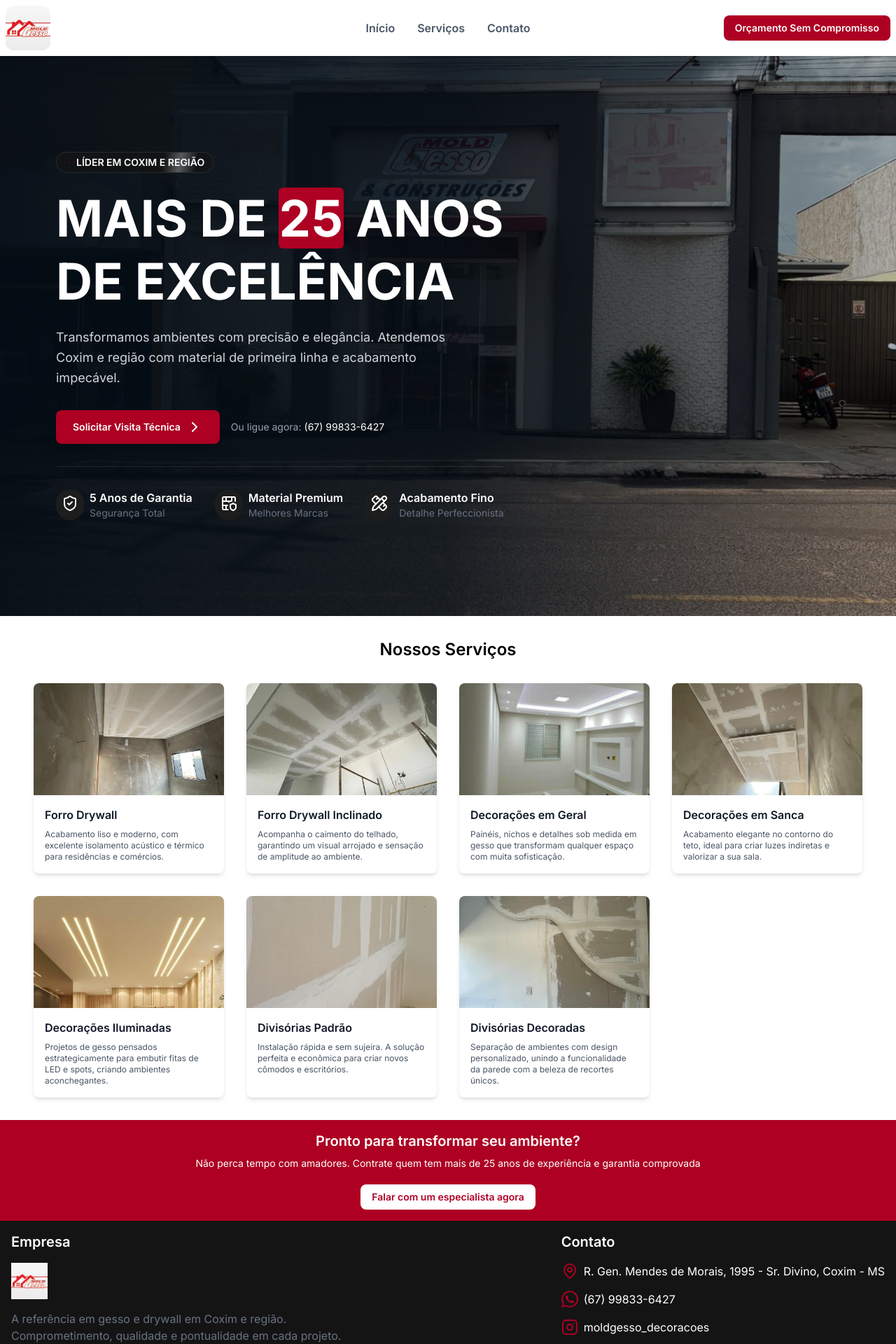
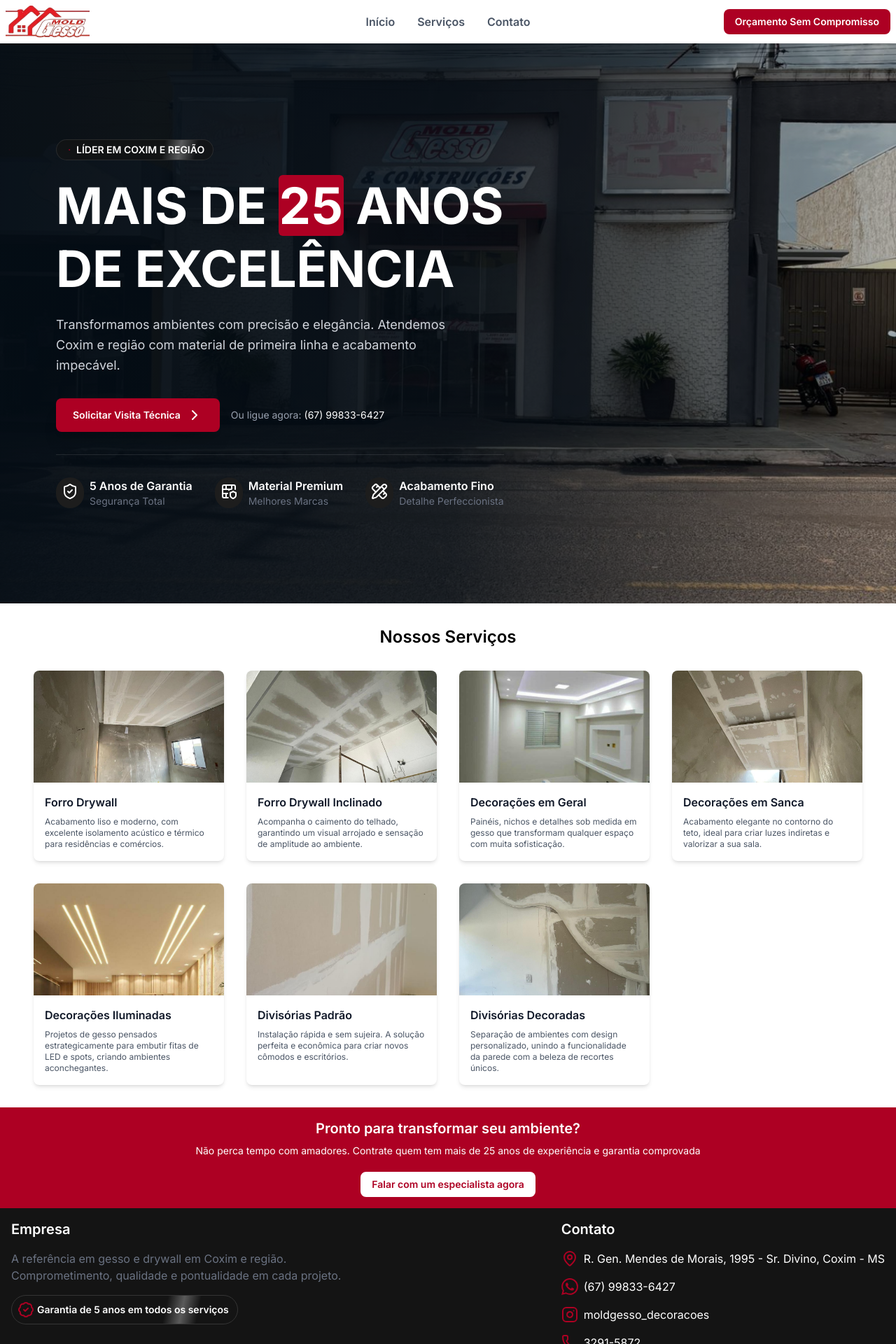
Before and after one commit to gessomold/gessomold-frontend, a React (Vite) app: page / in a window 1280 px wide. Shown: the top 1920 px of the page at 70% size. Built offline with nearby package versions, Linux system fonts and the light colour scheme.

Commit message:
feat: Alteração da logo

```diff
--- a/src/ components/Footer/index.tsx
+++ b/src/ components/Footer/index.tsx
@@ -1,7 +1,6 @@
 import { BadgeCheck, Instagram, Mail, MapPin, Phone } from "lucide-react";
 import logoWhatsapp from "../../assets/images/whatsapp.svg";
 import { motion } from "motion/react";
-import Logo from "../../assets/images/logo.jpg";
 
 export default function Footer() {
   return (
@@ -9,7 +8,6 @@ export default function Footer() {
       <section className="grid sm:grid-cols-2 p-4 gap-4">
         <div className="max-w-120 flex flex-col gap-4">
           <h2 className="text-xl font-semibold text-white">Empresa</h2>
-          <img src={Logo} alt="Logo" className="w-13 h-13" />
           <p className="text-gray-500">
             A referência em gesso e drywall em Coxim e região. Comprometimento,
             qualidade e pontualidade em cada projeto.
--- a/src/ components/Header/index.tsx
+++ b/src/ components/Header/index.tsx
@@ -1,4 +1,4 @@
-import Logo from "../../assets/images/logo.jpg";
+import Logo from "../../assets/images/logo.png";
 import { useState } from "react";
 import { Menu, X } from "lucide-react";
 
@@ -12,10 +12,10 @@ export default function Header() {
 
   return (
     <header
-      className="flex w-full p-2 items-center justify-between bg-white sticky top-0 z-50 shadow-sm"
+      className="flex flex-wrap gap-y-3 w-full p-2 items-center justify-between bg-white sticky top-0 z-50 shadow-sm"
       id="inicio"
     >
-      <img className="w-16 h-16 rounded-xl" src={Logo} alt="Logo" />
+      <img className="w-30" src={Logo} alt="Logo" />
 
       <ul className="hidden md:flex absolute left-1/2 -translate-x-1/2 gap-8">
         <li>
```
Also changed, not shown: src/assets/images/logo.jpg (deleted), src/assets/images/logo.png (added).
